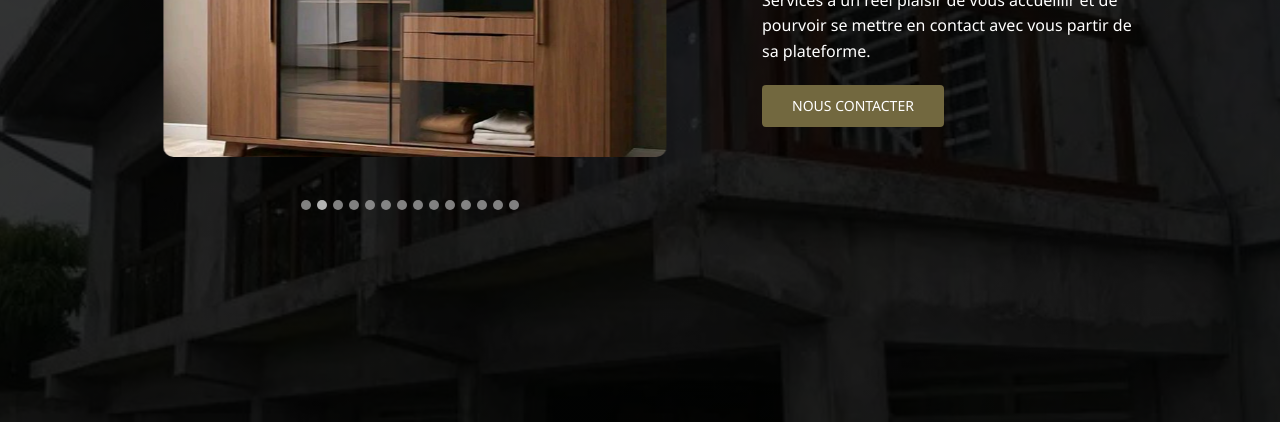
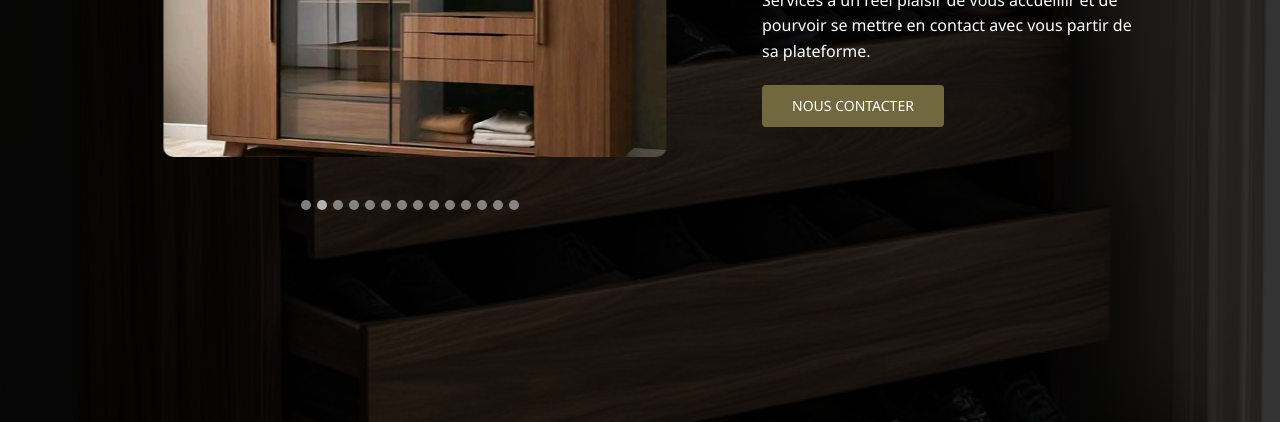
Before and after one commit to Joshua1418/MIMServices, a plain HTML site: page index.html in a window 1280 px wide. Shown: the part 378-800 px from the top of the page. Drawn offline with Linux system fonts and the light colour scheme; files whose address does not match are found by name.

Commit message:
Update index.css

```diff
--- a/index.css
+++ b/index.css
@@ -1,4 +1,4 @@
-.u-section-1 {background-image: linear-gradient(0deg, rgba(0,0,0,0.8), rgba(0,0,0,0.8)), url("pergaulat.jpg"); background-position: 50% 50%}
+.u-section-1 {background-image: linear-gradient(0deg, rgba(0,0,0,0.8), rgba(0,0,0,0.8)), url("porte-chaussure_3.jpg"); background-position: 50% 50%}
 .u-section-1 .u-sheet-1 {min-height: 100vh}
 .u-section-1 .u-group-1 {width: 498px; min-height: 374px; margin: 173px 10px 0 auto}
 .u-section-1 .u-container-layout-1 {padding: 0 60px}
```
